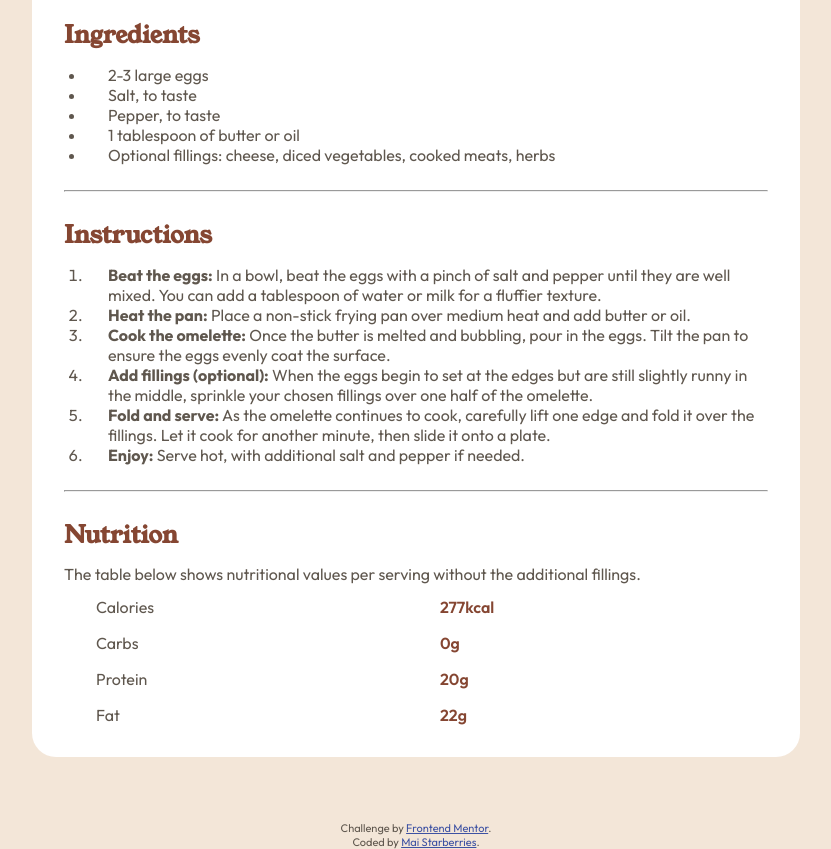
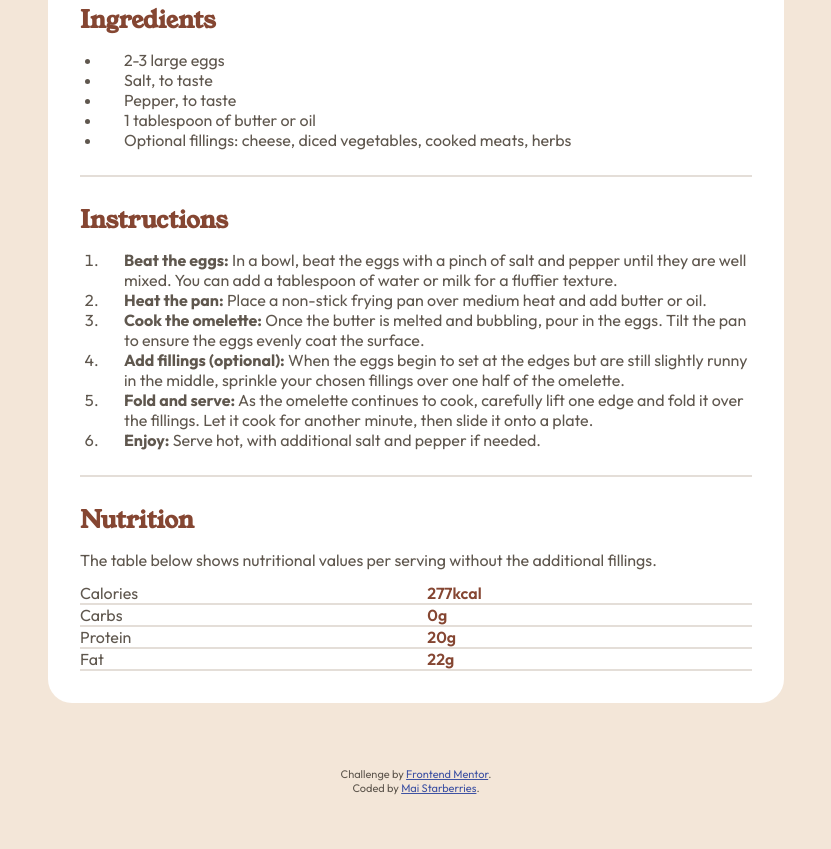
Before and after one commit to starberries/recipes-page, a plain HTML site: page index.html in a window 1280 px wide. Shown: the part 700-1549 px from the top of the page, without its empty margins (224-1055 px from the left). After the commit the page ends 1495 px from the top, so only its background shows below. Drawn offline with Linux system fonts and the light colour scheme.

Commit message:
Update grid usage to table
Utilizing a table in place of a grid for the
nutritional information provides better control
over the needed styling.

```diff
--- a/index.html
+++ b/index.html
@@ -57,17 +57,26 @@
 
     <p class="my-1">The table below shows nutritional values per serving without the additional fillings.</p>
 
-
-    <div class="grid">
-      <div class="label">Calories</div>
-      <div class="value">277kcal</div>
-      <div class="label">Carbs</div>
-      <div class="value">0g</div>
-      <div class="label">Protein</div>
-      <div class="value">20g</div>
-      <div class="label">Fat</div>
-      <div class="value">22g</div>
-    </div>
+    <table>
+      <tbody>
+        <tr>
+          <th>Calories</th>
+          <td>277kcal</td>
+        </tr>
+        <tr>
+          <th>Carbs</th>
+          <td>0g</td>
+        </tr>
+        <tr>
+          <th>Protein</th>
+          <td>20g</td>
+        </tr>
+        <tr>
+          <th>Fat</th>
+          <td>22g</td>
+        </tr>
+      </tbody>
+    </table>
   </main>
 
   <footer class="attribution">
--- a/style.css
+++ b/style.css
@@ -24,7 +24,7 @@ body {
 }
 
 main {
-    width: clamp(18.75rem, 60%, 54rem);
+    width: clamp(18.75rem, 60%, 46rem);
     margin: 4rem auto;
     padding: 2rem;
     border-radius: 1.5rem;
@@ -45,7 +45,7 @@ ul, ol, li {
 }
 
 hr {
-    color: var(--stone-150);
+    border: 1px solid var(--stone-150);
 }
 
 .stone-title {
@@ -68,17 +68,29 @@ hr {
     padding: 1.5rem;
 }
 
-.grid {
-    display: grid;
-    grid-template-columns: repeat(2, 1fr);
+table {
+    width: 100%;
+    text-align: left;
+    font-weight: 400;
     padding-left: 2rem;
     gap: 1rem;
+    border-collapse: collapse;
 }
 
-.grid .value {
+tr {
+    width: inherit;
+    border-bottom: 2px var(--stone-150) solid;
+}
+
+th {
+    font-weight: 400;
+}
+
+td {
     color: var(--brown-800);
     font-weight: 600;
 }
+
 
 .attribution { font-size: 11px; text-align: center; }
 .attribution a { color: hsl(228, 45%, 44%); }
```
